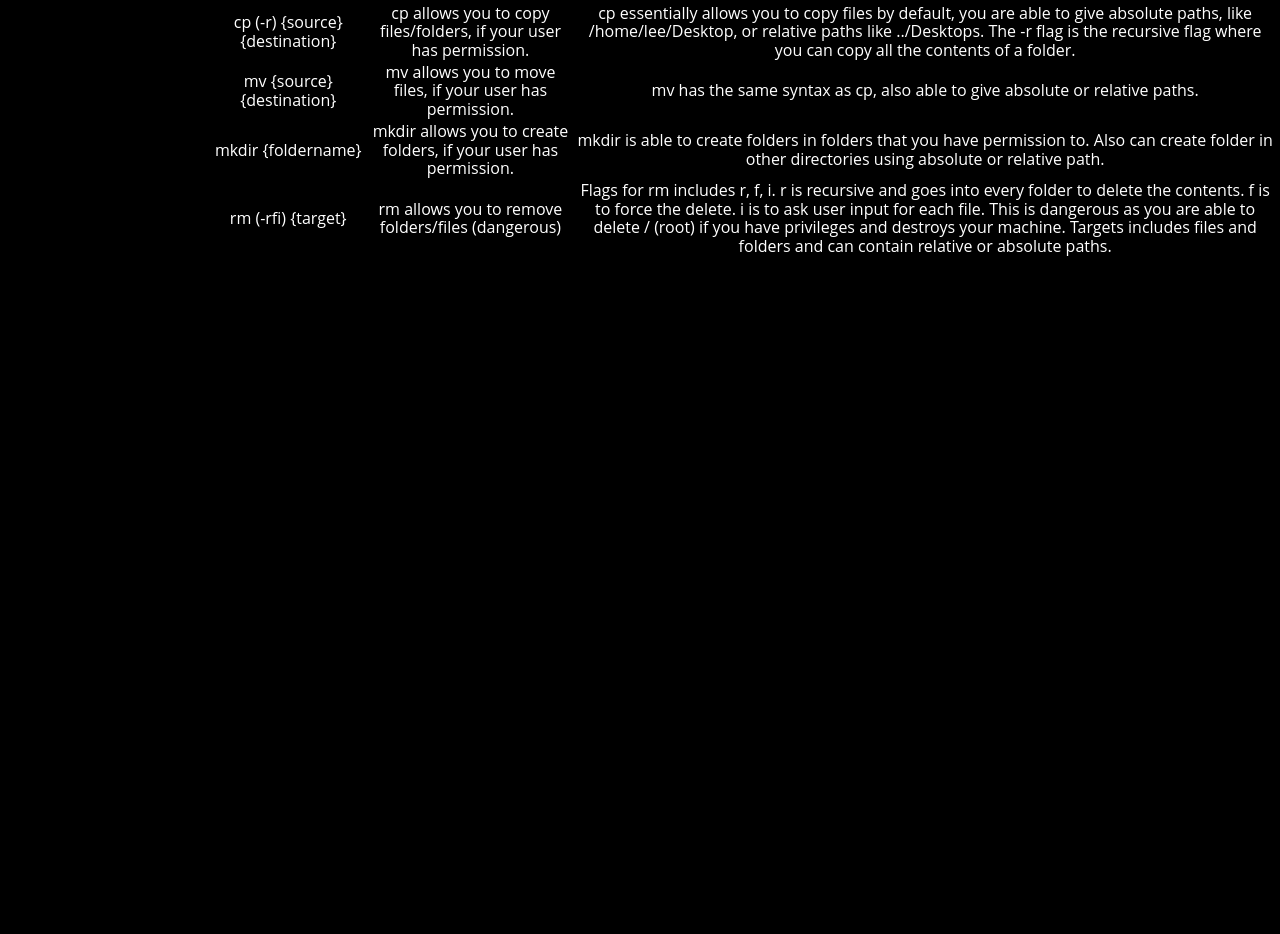
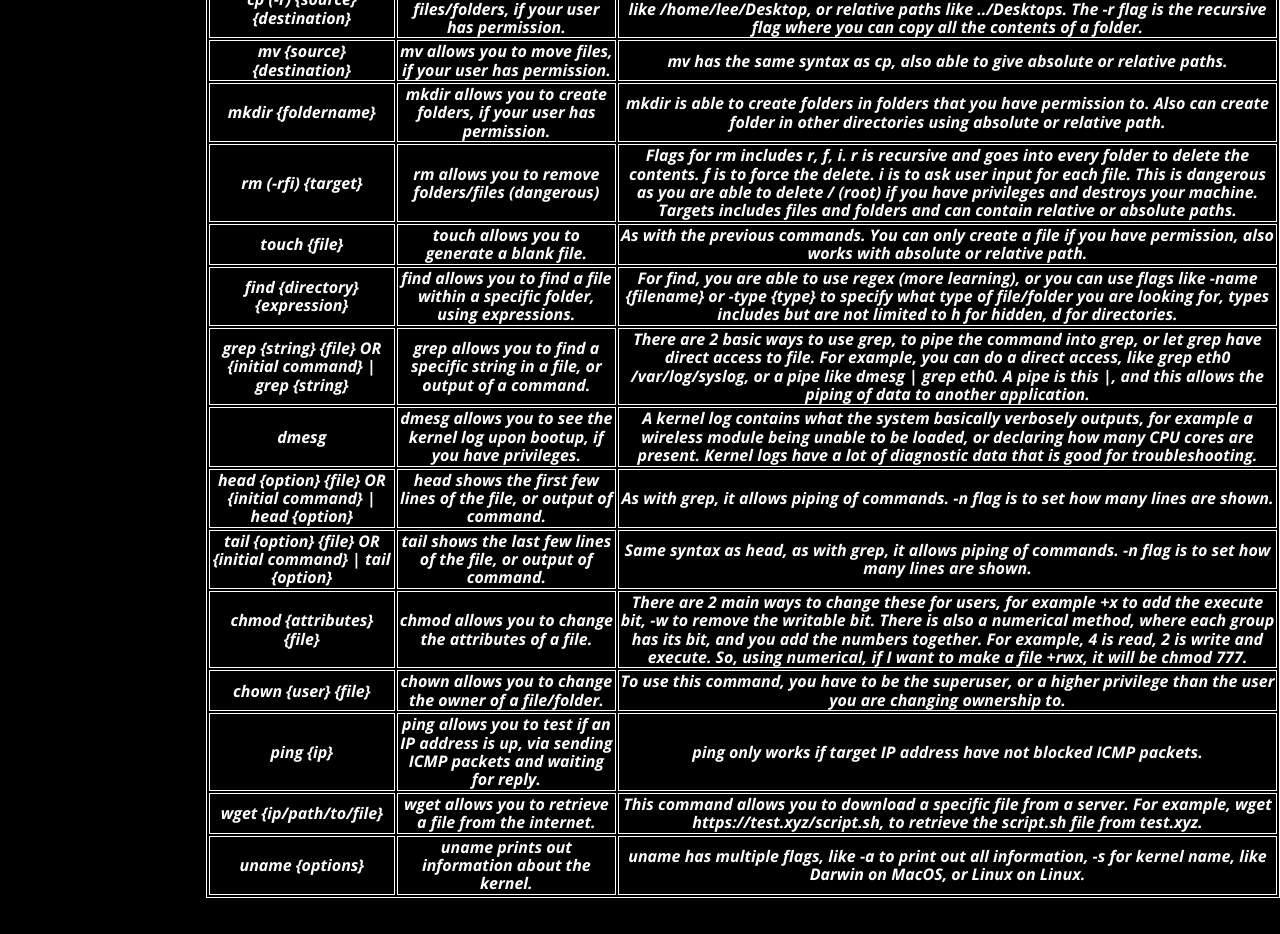
Before and after one commit to leezhiwei/ID_Assignment1, a plain HTML site: page htmls/lincommands.html in a window 1280 px wide. Shown: the part 680-1614 px from the top of the page. Before the commit the page ends 938 px from the top, so only its background shows below. Drawn offline with nearby package versions, Linux system fonts and the light colour scheme.

Commit message:
Finished Lincommands page with information.

```diff
--- a/css/style.css
+++ b/css/style.css
@@ -150,7 +150,10 @@ header{
   background-color: purple;
   background-position: center;
 }
-.tableclass {
+.tableclass, th, td {
   color: white;
   font-family: 'Open Sans', sans-serif;
+  border: 1px;
+  border-style: double;
+  border-color: white;
 }
--- a/htmls/lincommands.html
+++ b/htmls/lincommands.html
@@ -7,7 +7,7 @@
     <link rel="preconnect" href="https://fonts.googleapis.com">
     <link rel="preconnect" href="https://fonts.gstatic.com" crossorigin>
     <link rel="stylesheet" href="../css/normalize.css">
-    <link href="https://fonts.googleapis.com/css2?family=Inconsolata&family=Inter&family=Montserrat:wght@600&display=swap" rel="stylesheet">
+    <link href="https://fonts.googleapis.com/css2?family=Inconsolata&family=Inter&family=Montserrat:wght@600&family=Open+Sans:ital,wght@1,700&family=Oswald&display=swap" rel="stylesheet">    <script src="js/script.js" defer></script>
     <link rel="stylesheet" href="../css/style.css">
     <script src="../js/script.js" defer></script>
     <title>Linux Commands</title>
@@ -86,6 +86,64 @@
                 <td>rm allows you to remove folders/files (dangerous)</td>
                 <td>Flags for rm includes r, f, i. r is recursive and goes into every folder to delete the contents. f is to force the delete. i is to ask user input for each file. This is dangerous as you are able to delete / (root) if you have privileges and destroys your machine. Targets includes files and folders and can contain relative or absolute paths.</td>
             </tr>
+            <tr>
+                <td>touch {file}</td>
+                <td>touch allows you to generate a blank file.</td>
+                <td>As with the previous commands. You can only create a file if you have permission, also works with absolute or relative path.</td>
+            </tr>
+            <tr>
+                <td>find {directory} {expression}</td>
+                <td>find allows you to find a file within a specific folder, using expressions.</td>
+                <td>For find, you are able to use regex (more learning), or you can use flags like -name {filename} or -type {type} to specify what type of file/folder you are looking for, types includes but are not limited to h for hidden, d for directories.</td>
+            </tr>
+            <tr>
+                <td>grep {string} {file} OR {initial command} | grep {string}</td>
+                <td>grep allows you to find a specific string in a file, or output of a command.</td>
+                <td>There are 2 basic ways to use grep, to pipe the command into grep, or let grep have direct access to file. For example, you can do a direct access, like grep eth0 /var/log/syslog, or a pipe like dmesg | grep eth0. A pipe is this |, and this allows the piping of data to another application.</td>
+            </tr>
+            <tr>
+                <td>dmesg</td>
+                <td>dmesg allows you to see the kernel log upon bootup, if you have privileges.</td>
+                <td>A kernel log contains what the system basically verbosely outputs, for example a wireless module being unable to be loaded, or declaring how many CPU cores are present. Kernel logs have a lot of diagnostic data that is good for troubleshooting.</td>
+            </tr>
+            <tr>
+                <td>head {option} {file} OR {initial command} | head {option}</td>
+                <td>head shows the first few lines of the file, or output of command.</td>
+                <td>As with grep, it allows piping of commands. -n flag is to set how many lines are shown.</td>
+            </tr>
+            <tr>
+                <td>tail {option} {file} OR {initial command} | tail {option}</td>
+                <td>tail shows the last few lines of the file, or output of command.</td>
+                <td>Same syntax as head, as with grep, it allows piping of commands. -n flag is to set how many lines are shown.</td>
+            </tr>
+            <tr>
+                <td>chmod {attributes} {file}</td>
+                <td>chmod allows you to change the attributes of a file.</td>
+                <td>There are 2 main ways to change these for users, for example +x to add the execute bit, -w to remove the writable bit. There is also a numerical method, where each group has its bit, and you add the numbers together. For example, 4 is read, 2 is write and execute. So, using numerical, if I want to make a file +rwx, it will be chmod 777.</td>
+            </tr>
+            <tr>
+                <td>chown {user} {file}</td>
+                <td>chown allows you to change the owner of a file/folder.</td>
+                <td>To use this command, you have to be the superuser, or a higher privilege than the user you are changing ownership to.</td>
+            </tr>
+            <tr>
+                <td>ping {ip}</td>
+                <td>ping allows you to test if an IP address is up, via sending ICMP packets and waiting for reply.</td>
+                <td>ping only works if target IP address have not blocked ICMP packets.</td>
+            </tr>
+            <tr>
+                <td>wget {ip/path/to/file}</td>
+                <td>wget allows you to retrieve a file from the internet.</td>
+                <td>This command allows you to download a specific file from a server. For example, wget https://test.xyz/script.sh, to retrieve the script.sh file from test.xyz.</td>
+            </tr>
+            <tr>
+                <td>uname {options}</td>
+                <td>uname prints out information about the kernel.</td>
+                <td>uname has multiple flags, like -a to print out all information, -s for kernel name, like Darwin on MacOS, or Linux on Linux.</td>
+            </tr>
         </table>
     </div>
+    <div class = "footercontainer">
+        <p class = "footercontent">&nbsp;</p>
+    </div>
 </html>
```
Also changed, not shown: htmls/advancedlinux.html (+1 -1 lines), htmls/userfriendly.html (+1 -1 lines), htmls/whatislinux.html (+1 -1 lines).
